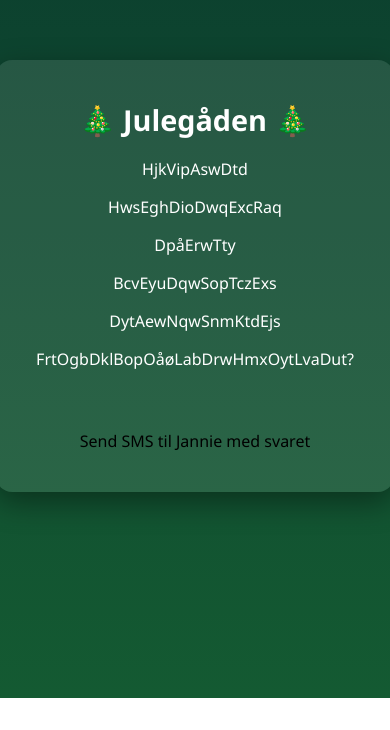
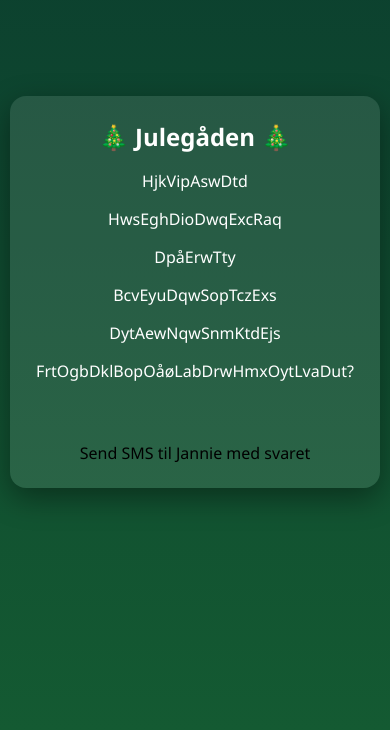
Before and after one commit to whelan/testpages, a plain HTML site: page Side2.html in a window 390 px wide. Shown: the part 146-876 px from the top of the page. Before the commit the page ends 844 px from the top, so only its background shows below. Drawn offline with Linux system fonts and the light colour scheme.

Commit message:
Implement responsive styles for mobile view
Added responsive design styles for smaller screens.

```diff
--- a/Side2.html
+++ b/Side2.html
@@ -2,6 +2,7 @@
 <html lang="da">
 <head>
     <meta charset="UTF-8">
+    <meta name="viewport" content="width=device-width, initial-scale=1.0">
     <title>Julequiz</title>
     <style>
         body {
@@ -53,6 +54,33 @@
             margin-top: 1.2rem;
             font-weight: bold;
         }
+                @media (max-width: 600px) {
+            body {
+                flex-direction: column;
+                padding: 1rem;
+                font-size: 1.2rem;
+            }
+
+            .card {
+                width: 90%;
+                padding: 1.5rem;
+                font-size: 1rem;
+            }
+
+            h1 {
+                font-size: 1.5rem;
+            }
+
+            input,
+            button {
+                font-size: 1rem;
+            }
+
+            #result {
+                font-size: 1rem;
+            }
+        }
+
     </style>
 </head>
 <body>
```
